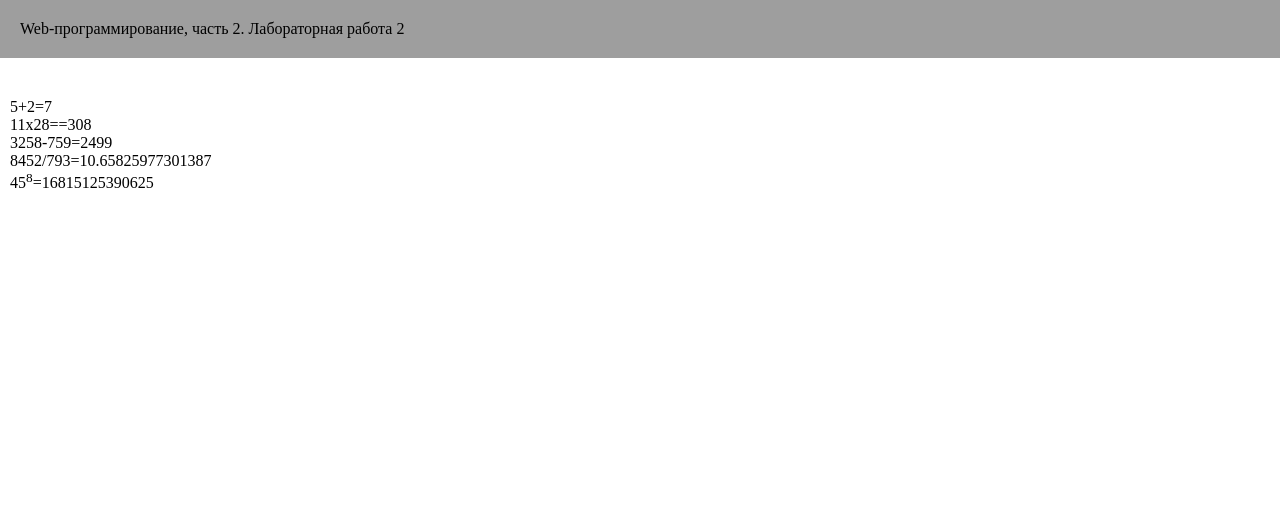
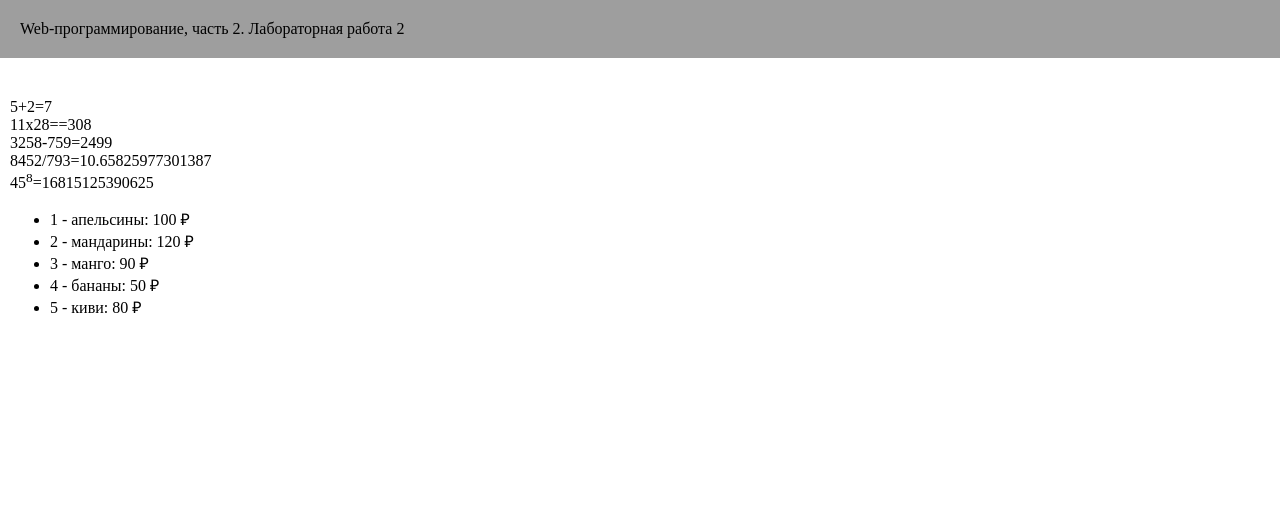
Before and after one commit to Lapisstud/web-back-labs, a Flask app: page /lab2/example/ in a window 1280 px wide. Shown: the top 512 px of the page. Run offline with Flask 3, Linux system fonts and the light colour scheme.

Commit message:
Цикл в шаблоне

```diff
--- a/app.py
+++ b/app.py
@@ -372,6 +372,13 @@ def add_flower(name):
 def example():
     name = 'Игорь Калинин'
     groupe = 'ФБИ-32'
-    year = '3 курс'
-    lab = 'Лабораторная работа 2'
-    return render_template('example.html', name=name, groupe=groupe, lab=lab, year=year)
+    year = 3
+    lab = 2
+    fruits = [
+        {'name': 'апельсины', 'price': 100},
+        {'name': 'мандарины', 'price': 120},
+        {'name': 'манго', 'price': 90},
+        {'name': 'бананы', 'price': 50},
+        {'name': 'киви', 'price': 80}
+    ]
+    return render_template('example.html', name=name, groupe=groupe, lab=lab, year=year, fruits=fruits)
--- a/templates/example.html
+++ b/templates/example.html
@@ -1,5 +1,5 @@
 <!DOCTYPE html>
-<html lang="en">
+<html lang="ru">
 <head>
     <meta charset="UTF-8">
     <meta name="viewport" content="width=device-width, initial-scale=1.0">
@@ -8,14 +8,16 @@
             {{name}}.
         {% else %}
             Анонимус.
-        {% endif %}.
-        {{lab}}
+        {% endif %}
+        {% if lab %}
+            Лабораторная работа {{lab}}
+        {% endif %}
     </title>
     <link rel="stylesheet" href="{{ url_for('static', filename='main.css') }}">
 </head>
 <body>
     <header>
-        Web-программирование, часть 2. {% if lab %} Лабораторная работа 2 {% endif %}
+        Web-программирование, часть 2. {% if lab %} Лабораторная работа {{lab}} {% endif %}
     </header>
 
     <main>
@@ -24,6 +26,11 @@
         3258-759={{3258-759}}<br>
         8452/793={{8452/793}}<br>
         45<sup>8</sup>={{45**8}}<br>
+        <ul>
+            {% for f in fruits %}
+            <li>{{ loop.index }} - {{ f.name }}: {{ f.price}} &#x20bd;</li>
+            {% endfor %}
+        </ul>
     </main>
 
     <footer>
@@ -39,7 +46,7 @@
             из потайной группы,
         {% endif %}
         {% if year %}
-            {{year}},
+            {{year}} курс,
         {% else %}
             неизвестного года обучения,
         {% endif %}
```
